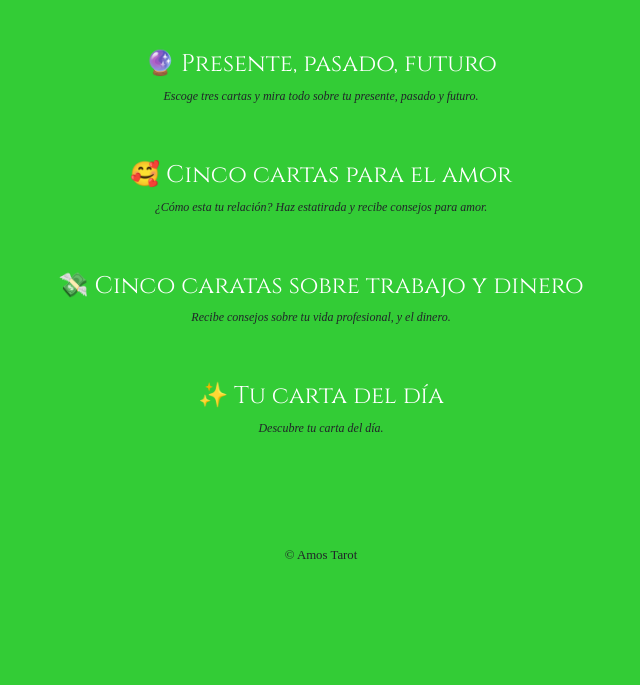
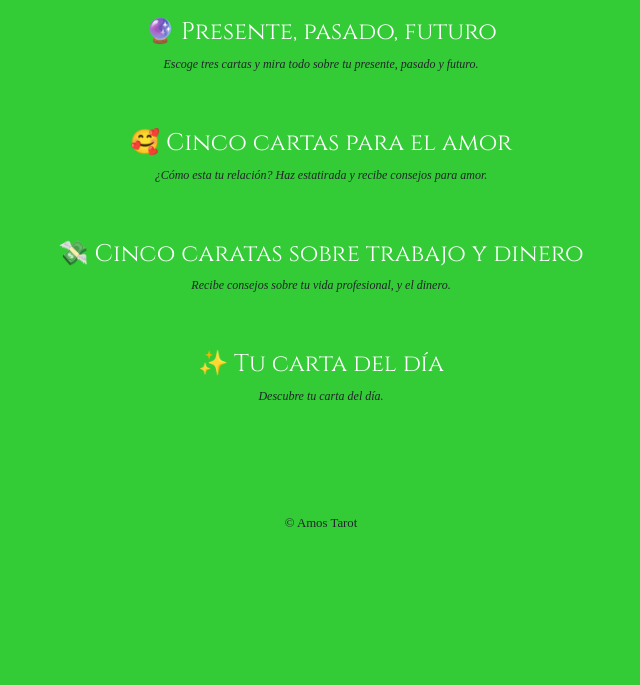
Before and after one commit to algzb/tarot, a plain HTML site: page index.html in a window 1280 px wide. Shown: the part 115-800 px from the top of the page, without its empty margins (319-959 px from the left). Drawn offline with Linux system fonts and the light colour scheme.

Commit message:
changue background padding

```diff
--- a/css/reading.css
+++ b/css/reading.css
@@ -12,7 +12,8 @@ body {
   background: #33CCCC; /* Fallback */
     animation: color 25s infinite linear;
     text-align: center;
-    padding: 2em;  font-family: 'Slabo 30px', serif;
+
+      font-family: 'Slabo 30px', serif;
   height:100%;
 }
 
```
